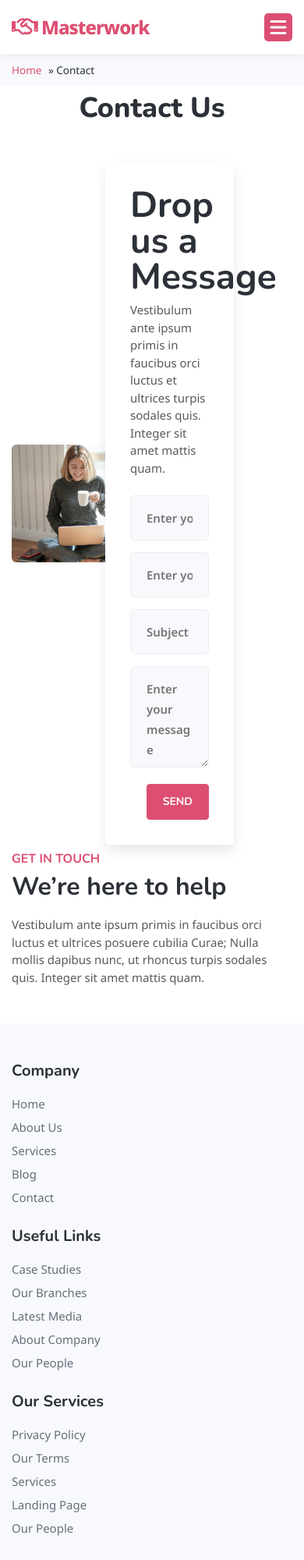
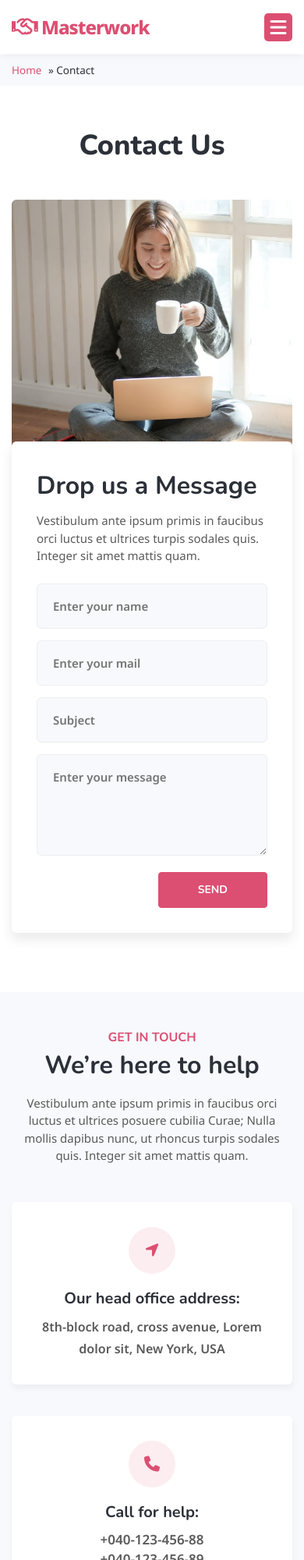
Before and after one commit to MinhNguyen153216/Capstone, a plain HTML site: page contact.html in a window 390 px wide. Shown: the top 2000 px of the page at 78% size. Drawn offline with nearby package versions, Linux system fonts and the light colour scheme; some packages are replaced by stand-ins of ours; a script that the page names is missing.

Commit message:
contact:done

```diff
--- a/contact.html
+++ b/contact.html
@@ -76,7 +76,7 @@
             <a href="about.html">About</a>
             <a href="services.html">Services</a>
             <div class="pages" onclick="togglePage()">
-              <a href="#">Pages <i class="fa-solid fa-angle-down"></i></a>
+              <a>Pages <i class="fa-solid fa-angle-down"></i></a>
               <div id="togglePagesID" class="toggle-pages">
                 <a href="blogspot.html">Blog posts</a>
                 <a href="blogsingle.html">Blog single</a>
@@ -102,7 +102,9 @@
         <a href="about.html">About</a>
         <a href="services.html">Services</a>
         <div class="pages" onclick="togglePage2()">
-          <a href="#" id="navbar-pageID">Pages <i class="fa-solid fa-angle-down"></i></a>
+          <a id="navbar-pageID"
+            >Pages <i class="fa-solid fa-angle-down"></i
+          ></a>
           <div id="togglePagesID-2" class="toggle-pages toggle-pages-2">
             <a href="blogspot.html">Blog posts</a>
             <a href="blogsingle.html">Blog single</a>
@@ -198,13 +200,63 @@
 
         <div class="row">
           <div class="col">
-            <div class="item"></div>
+            <div class="item">
+              <div class="icon">
+                <i class="fa-solid fa-location-arrow"></i>
+              </div>
+              <div class="details">
+                <h4>Our head office address:</h4>
+                <p>
+                  8th-block road, cross avenue, Lorem dolor sit, New York, USA
+                </p>
+              </div>
+            </div>
+
+            <div class="item">
+              <div class="icon">
+                <i class="fa-solid fa-phone"></i>
+              </div>
+              <div class="details">
+                <h4>Call for help:</h4>
+                <p><a href="tel:+040-123-456-88">+040-123-456-88</a></p>
+                <p><a href="tel:+040-123-456-89">+040-123-456-89</a></p>
+              </div>
+            </div>
+
+            <div class="item">
+              <div class="icon">
+                <i class="fa-regular fa-envelope-open"></i>
+              </div>
+              <div class="details">
+                <h4>Mail Us for information:</h4>
+                <p>
+                  <a href="mailto:info@masterwork.com">info@masterwork.com</a>
+                </p>
+                <p>
+                  <a href="mailto:masterwork@support.com"
+                    >masterwork@support.com</a
+                  >
+                </p>
+              </div>
+            </div>
           </div>
         </div>
       </div>
     </section>
 
-    <section class="map"></section>
+    <div style="height: 8px"></div>
+
+    <section class="map">
+      <iframe
+        src="https://www.google.com/maps/embed?pb=!1m18!1m12!1m3!1d125377.11635041397!2d106.69750910983522!3d10.884951159937875!2m3!1f0!2f0!3f0!3m2!1i1024!2i768!4f13.1!3m3!1m2!1s0x31752edc3f3043a7%3A0xb490b64157cb9dc1!2sCybersoft!5e0!3m2!1sen!2s!4v1653981677404!5m2!1sen!2s"
+        width="800"
+        height="600"
+        style="border: 0"
+        allowfullscreen=""
+        loading="lazy"
+        referrerpolicy="no-referrer-when-downgrade"
+      ></iframe>
+    </section>
 
     <footer class="footer">
       <div class="container">
@@ -292,9 +344,6 @@
       </div>
     </footer>
 
-    <div style="height: 1800px"></div>
-    <div style="height: 1800px"></div>
-
     <!-- script -->
     <!-- jquery -->
     <script
--- a/css/contact-style.css
+++ b/css/contact-style.css
@@ -259,7 +259,7 @@ h6 {
   cursor: pointer;
 }
 /* ---------change header------------- */
-.color-dc4d72{
+.color-dc4d72 {
   color: #dc4f72 !important;
 }
 .header .navbar-toggler i {
@@ -281,7 +281,7 @@ h6 {
   transition: 0.5s;
   box-shadow: 0 3px 9px rgb(0 0 0 / 5%);
 }
-.responsive-navbar-padding{
+.responsive-navbar-padding {
   padding-top: 5px;
   padding-bottom: 35px;
 }
@@ -301,17 +301,17 @@ h6 {
   vertical-align: center;
   padding: 8px 0;
 }
-.header .responsive-navbar button{
+.header .responsive-navbar button {
   margin-top: 16px;
 }
-.header .pages .toggle-pages.toggle-pages-2{
+.header .pages .toggle-pages.toggle-pages-2 {
   position: relative;
   float: none;
   width: 100%;
   top: 10px;
   min-width: 11rem;
 }
-.header .pages .toggle-pages.toggle-pages-2 a{
+.header .pages .toggle-pages.toggle-pages-2 a {
   width: 100%;
 }
 /* ----------------------- */
@@ -413,7 +413,6 @@ h6 {
 }
 .message .left-item {
   flex: 0 0 50%;
-  max-width: 50%;
   width: 100%;
   padding-right: 15px;
   padding-left: 15px;
@@ -433,7 +432,6 @@ h6 {
 
 .message .right-item {
   flex: 0 0 50%;
-  max-width: 50%;
   width: 100%;
   padding-right: 15px;
   padding-left: 15px;
@@ -499,6 +497,83 @@ h6 {
 }
 .text-right .btn-hover-red {
   padding: 0 50px;
+}
+.help {
+  background-color: #f7f9fc;
+  padding-top: 3rem;
+  padding-bottom: 3rem;
+}
+.help .container {
+  padding: 16px 25px;
+}
+.help .title-section {
+  text-align: center;
+  margin-bottom: 48px;
+}
+.help .row {
+  display: grid;
+  grid-template-columns: 1fr;
+}
+.help .row .col {
+  display: grid;
+  grid-template-columns: 1fr 1fr 1fr;
+  column-gap: 50px;
+}
+.help .row .col .item {
+  box-shadow: 1px 5px 7.5px rgba(196, 196, 196, 0.2);
+  padding: 2rem;
+  background: #fff;
+  border-radius: 6px;
+  display: grid;
+  grid-template-rows: auto 1fr;
+  grid-gap: 20px;
+  transition: 0.3s ease-in-out;
+  text-align: center;
+}
+.help .item .icon {
+  width: 60px;
+  margin: 0 auto;
+  height: 60px;
+  text-align: center;
+  border-radius: 50%;
+  line-height: 60px;
+  background: rgba(220, 79, 114, 0.1);
+}
+.help .item .icon i {
+  font-size: 20px;
+  color: #dc4f72;
+  line-height: 60px;
+}
+.help .item .details h4 {
+  font-size: 20px;
+  color: #2c3038;
+  margin: 0px 0 10px 0;
+  font-weight: 700;
+  line-height: 1.2;
+}
+.help .item .details p {
+  font-size: 17px;
+  color: #5a5a5a;
+  line-height: 28px;
+  font-weight: 600;
+}
+.help .item .details a {
+  font-size: 17px;
+  text-decoration: none;
+  display: block;
+  color: #5a5a5a;
+  transition: 0.3s;
+}
+.help .item .details a:hover {
+  display: block;
+  color: #dc4f72;
+  text-decoration: underline;
+  transition: 0.3s ease-in;
+}
+.map iframe {
+  width: 100%;
+  height: 400px;
+  display: block;
 }
 /* ----------------------------------here----------------------------- */
 .footer {
@@ -764,7 +839,32 @@ h6 {
     padding: 10px 0px;
   }
   /* ------------here-------- */
-
+  .message .row {
+    justify-content: center;
+  }
+  .message .left-item {
+    flex: 0 0 100%;
+    width: 100%;
+  }
+  .message .left-item img {
+    display: block;
+    margin-left: auto;
+    margin-right: auto;
+    max-width: 100%;
+    height: auto;
+  }
+  .message .right-item {
+    flex: 0 0 100%;
+    width: 100%;
+  }
+  .message .right-item .form {
+    left: 0;
+    top: -20px;
+  }
+  .help .row .col {
+    grid-template-columns: 1fr;
+    grid-gap: 40px;
+  }
   /* ------------here-------- */
   .footer .container .row {
     display: block;
@@ -830,7 +930,25 @@ h6 {
     transition: 0.2s;
   }
   /* ----------here-------- */
-
+  .title-section h2 {
+    font-size: 40px;
+    line-height: 50px;
+  }
+  .message .container {
+    padding-top: 3rem;
+    padding-bottom: 3rem;
+  }
+  .message .right-item .form .header-section h3 {
+    font-size: 40px;
+    line-height: 50px;
+  }
+  .help{
+    padding-top: 2rem;
+    padding-bottom: 2rem;
+  }
+  .help .container{
+    padding: 16px 30px;
+  }
   /* ----------here-------- */
   .footer {
     padding-top: 24px;
@@ -847,6 +965,9 @@ h6 {
   }
   .item-min {
     margin-top: 1.5rem;
+  }
+  .footer .container .row .item-right h3 {
+    margin-bottom: 18px;
   }
 }
 @media screen and (max-width: 576px) {
@@ -882,8 +1003,27 @@ h6 {
     font-size: 36px;
     line-height: 42px;
   }
+  .header .responsive-navbar{
+    padding-left: 15px;
+    padding-right: 15px;
+  }
   /* ------------here----------- */
-
+  .message .container{
+    padding: 48px 15px !important;
+  }
+  .message .right-item .form .header-section h3 {
+    font-size: 32px;
+  }
+  .text-right .btn-hover-red{
+    padding: 0 50px !important;
+  }
+  .help{
+    padding-top: 3rem;
+    padding-bottom: 3rem;
+  }
+  .help .item .details p{
+    font-size: 16px;
+  }
   /* ------------here----------- */
   .footer {
     padding-top: 48px;
```
Also changed, not shown: css/home-style.css (+7 -0 lines), css/services-style.css (+7 -0 lines), index.html (+2 -2 lines).
